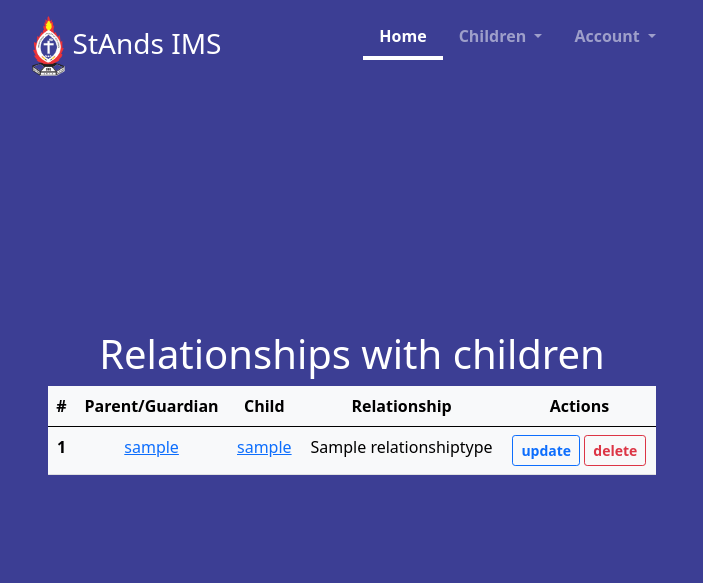
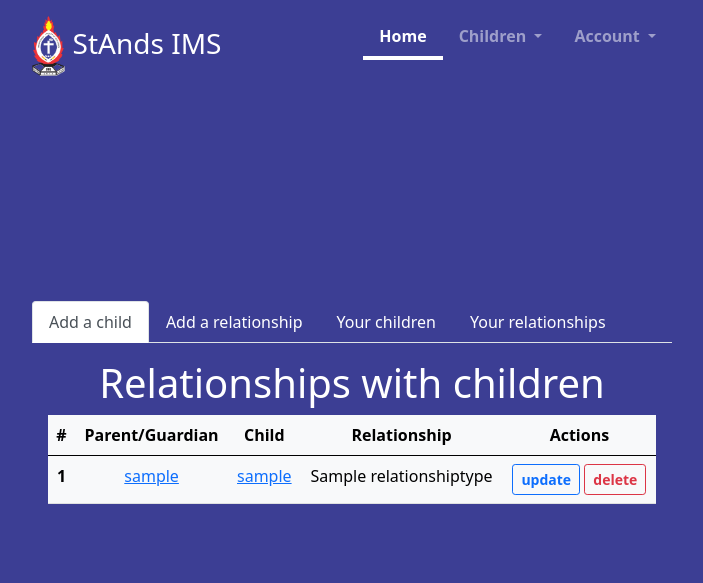
Before and after one commit to harisonmg/church-ims, a Django app: page /children/relationships/ in a window 1280 px wide. Shown: the top 583 px of the page, without its empty margins (288-991 px from the left). Run offline with Django 3.2, Linux system fonts and the light colour scheme; a user stored in the database is signed in; tables that the repository leaves empty hold one stand-in row (values such as "Sample post").

Commit message:
Update templates

```diff
--- a/templates/children/relationship_list.html
+++ b/templates/children/relationship_list.html
@@ -23,7 +23,7 @@
             <tr>
               <th scope="row">{{ forloop.counter }}</th>
               <td>
-                <a href="{{ relationship.parent }}">
+                <a href="{% url 'accounts:user_detail' relationship.parent.username %}">
                   {{ relationship.parent }}
                 </a>
               </td>
--- a/templates/navigation.html
+++ b/templates/navigation.html
@@ -10,47 +10,33 @@
       {% if user.is_authenticated %}
         <a class="nav-link active" aria-current="page" href="{% url 'core:dashboard' %}">Home</a>
 
+
+        {% if user.is_staff %}
           <a class="nav-link dropdown-toggle" href="#" id="childrenDropdownMenuLink" role="button" data-bs-toggle="dropdown" aria-expanded="false">
             Children
           </a>
           <ul class="dropdown-menu" aria-labelledby="childrenDropdownMenuLink">
-          <!-- <li>
-            <a class="dropdown-item" href="#">
-              {% comment %} {% url 'children:children_create' %} {% endcomment %}
-              Add children
+            {% comment %}
+            <li>
+              <a class="dropdown-item" href="{% url 'children:child_relationship_create' %}">
+                Add a child's information and your relationship
               </a>
             </li>
             <li>
               <a class="dropdown-item" href="#">
-              {% comment %} {% url 'children:children_update' user.profile.slug %} {% endcomment %}
+                <!-- {% url 'children:child_relationship_update' .slug %} -->
                 Update children
               </a>
-          </li> -->
-          <li>
-            <a class="dropdown-item" href="{% url 'children:create' %}">
-              Add a child's information
-            </a>
             </li>
-          <li>
-            <a class="dropdown-item" href="{% url 'children:relationship_create' %}">
-              Add a relationship with your child
-            </a>
-          </li>
-          <li><a class="dropdown-item" href="{% url 'children:by_user_list' %}">Your children</a></li>
-          <li>
-            <a class="dropdown-item" href="{% url 'children:relationship_by_user_list' %}">
-              Relationships with your children
-            </a>
-          </li>
-          {% if user.is_staff %}
+            {% endcomment %}
               <li><a class="dropdown-item" href="{% url 'children:list' %}">All children</a></li>
               <li>
                 <a class="dropdown-item" href="{% url 'children:relationship_list' %}">
                   All children relationships
                 </a>
               </li>
+          </ul>
         {% endif %}
-        </ul>
 
         <a class="nav-link dropdown-toggle" href="#" id="accountDropdownMenuLink" role="button" data-bs-toggle="dropdown" aria-expanded="false">
           Account
@@ -59,15 +45,36 @@
           {% if user.is_staff %}
             <li><a class="dropdown-item" href="{% url 'admin:index' %}">Go to admin</a></li>
           {% endif %}
+          <li><a class="dropdown-item" href="{% url 'accounts:user_detail' user.username %}">Profile</a></li>
           <li><a class="dropdown-item" href="{% url 'accounts:password_change' %}">Change password</a></li>
           <li><a class="dropdown-item" href="{% url 'accounts:logout' %}">Logout</a></li>
         </ul>
       {% else %}
         <a class="nav-link active" aria-current="page" href="{% url 'core:index' %}">Home</a>
       {% endif %}
-
-      {% if user.is_authenticated %}
-      {% endif %}
     </nav>
   </div>
 </header>
+
+{% if user.is_authenticated %}
+  <ul class="nav nav-tabs mt-3">
+    <li class="nav-item">
+      <a class="nav-link active" href="{% url 'children:create' %}">
+        Add a child
+      </a>
+    </li>
+    <li class="nav-item">
+      <a class="nav-link text-white" href="{% url 'children:relationship_create' %}">
+        Add a relationship
+      </a>
+    </li>
+    <li class="nav-item">
+      <a class="nav-link text-white" href="{% url 'children:by_user_list' %}">Your children</a>
+    </li>
+    <li class="nav-item">
+      <a class="nav-link text-white" href="{% url 'children:relationship_by_user_list' %}">
+        Your relationships
+      </a>
+    </li>
+  </ul>
+{% endif %}
```
Also changed, not shown: templates/accounts/user_detail.html (added, +20 -0 lines), templates/accounts/user_update.html (added, +22 -0 lines), templates/children/child_relationship_form.html (+6 -5 lines), templates/core/dashboard.html (+29 -2 lines). Lines whose indentation alone changed are shown as unchanged.
